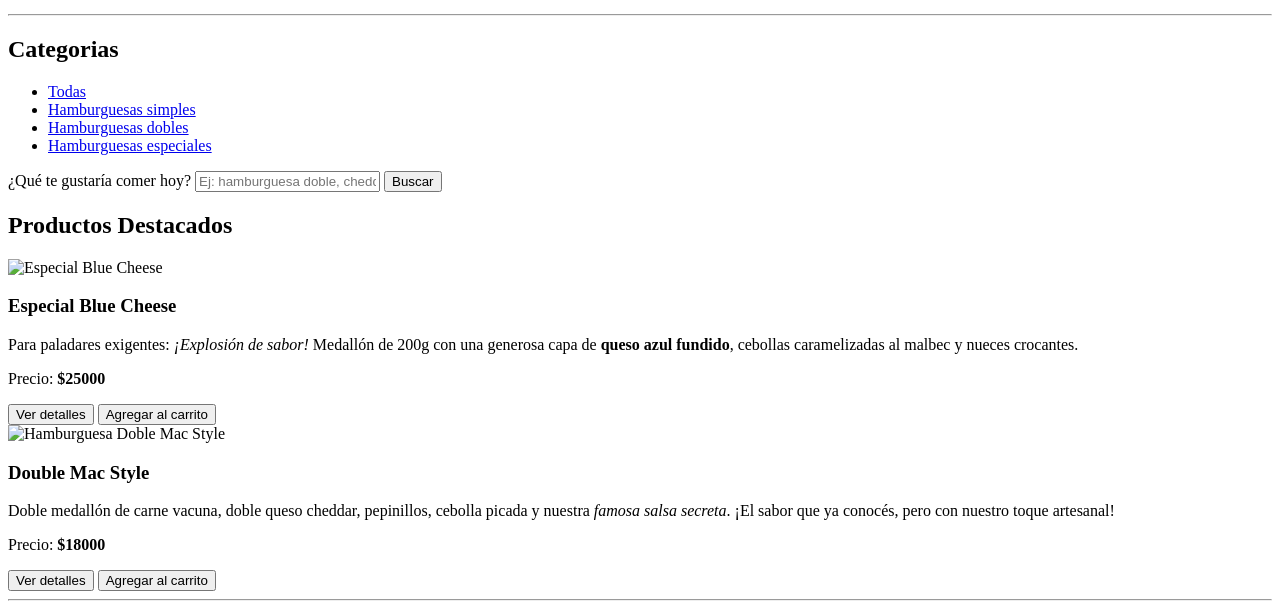
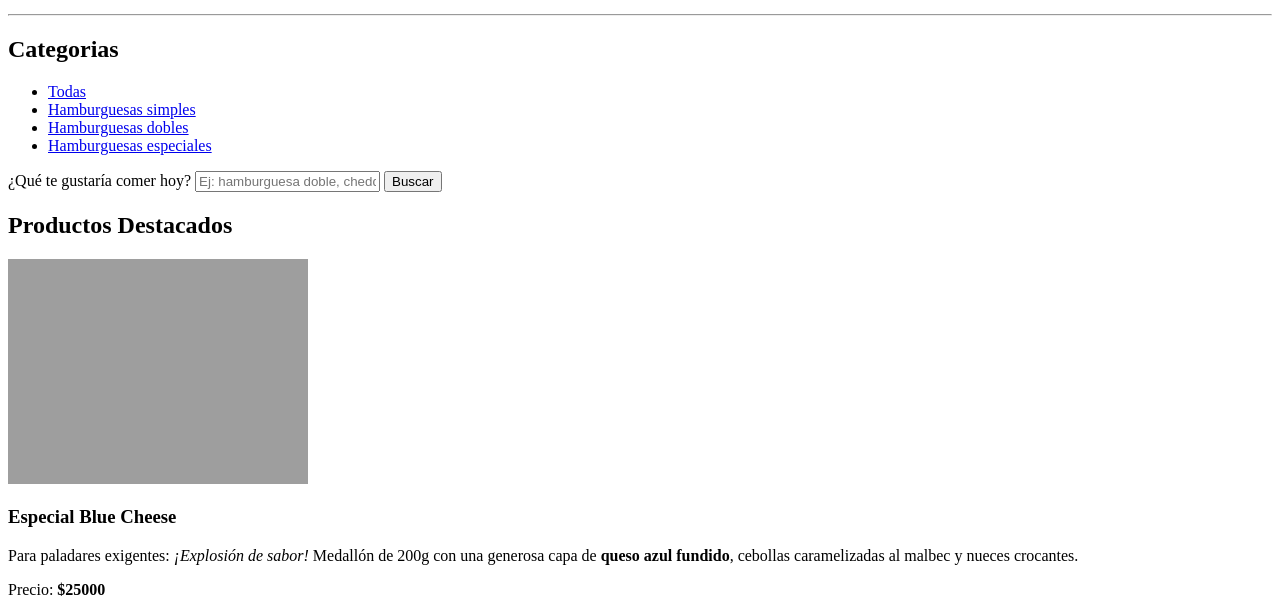
Before and after one commit to MaquiMarinoni/TUPaD_P3-C32026, a plain HTML site: page 01. HTML/index.html in a window 1280 px wide. Shown: the part 154-766 px from the top of the page. Drawn offline with Linux system fonts and the light colour scheme; the site is published under a folder, as on GitHub Pages, so addresses that start at the root find nothing.

Commit message:
Arreglo imagenes en index.html

```diff
--- a/01. HTML/index.html
+++ b/01. HTML/index.html
@@ -48,7 +48,7 @@
             <h2>Productos Destacados</h2>
 
             <article>
-                <img src="/assets/especial-blue.png" alt="Especial Blue Cheese" width="300">
+                <img src="assets/especial-blue.png" alt="Especial Blue Cheese" width="300">
                 <h3>Especial Blue Cheese</h3>
                 <p>Para paladares exigentes: <em>¡Explosión de sabor!</em> Medallón de 200g con una generosa capa de <strong>queso azul fundido</strong>, cebollas caramelizadas al malbec y nueces crocantes.</p>
                 <p>Precio: <strong>$25000</strong></p>
@@ -57,7 +57,7 @@
             </article>
 
             <article>
-                <img src="/assets/doble-macstyle.png" alt="Hamburguesa Doble Mac Style" width="300">
+                <img src="assets/doble-macstyle.png" alt="Hamburguesa Doble Mac Style" width="300">
                 <h3>Double Mac Style</h3>
                 <p>Doble medallón de carne vacuna, doble queso cheddar, pepinillos, cebolla picada y nuestra <em>famosa salsa secreta</em>. ¡El sabor que ya conocés, pero con nuestro toque artesanal!</p>
                 <p>Precio: <strong>$18000</strong></p>
```
